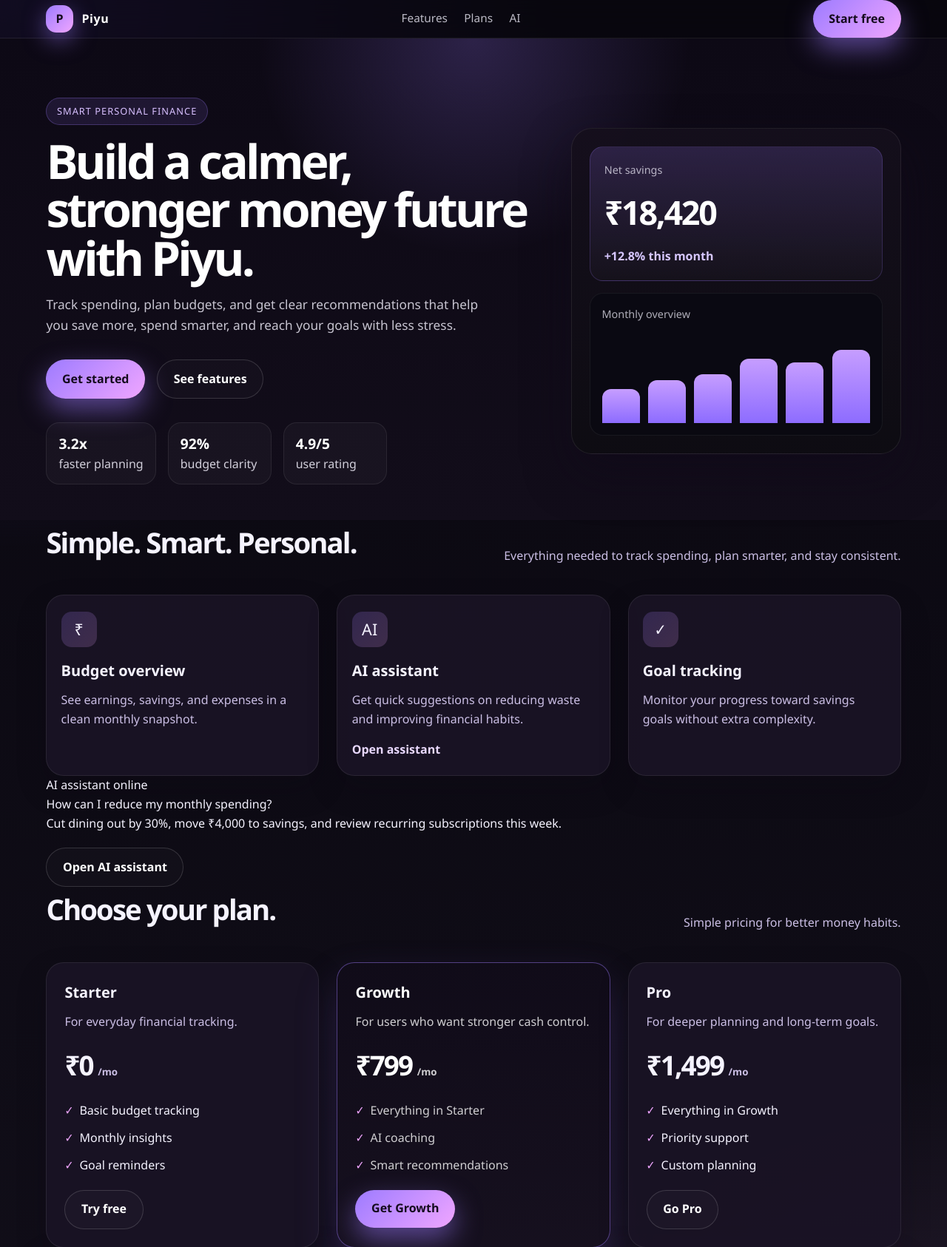
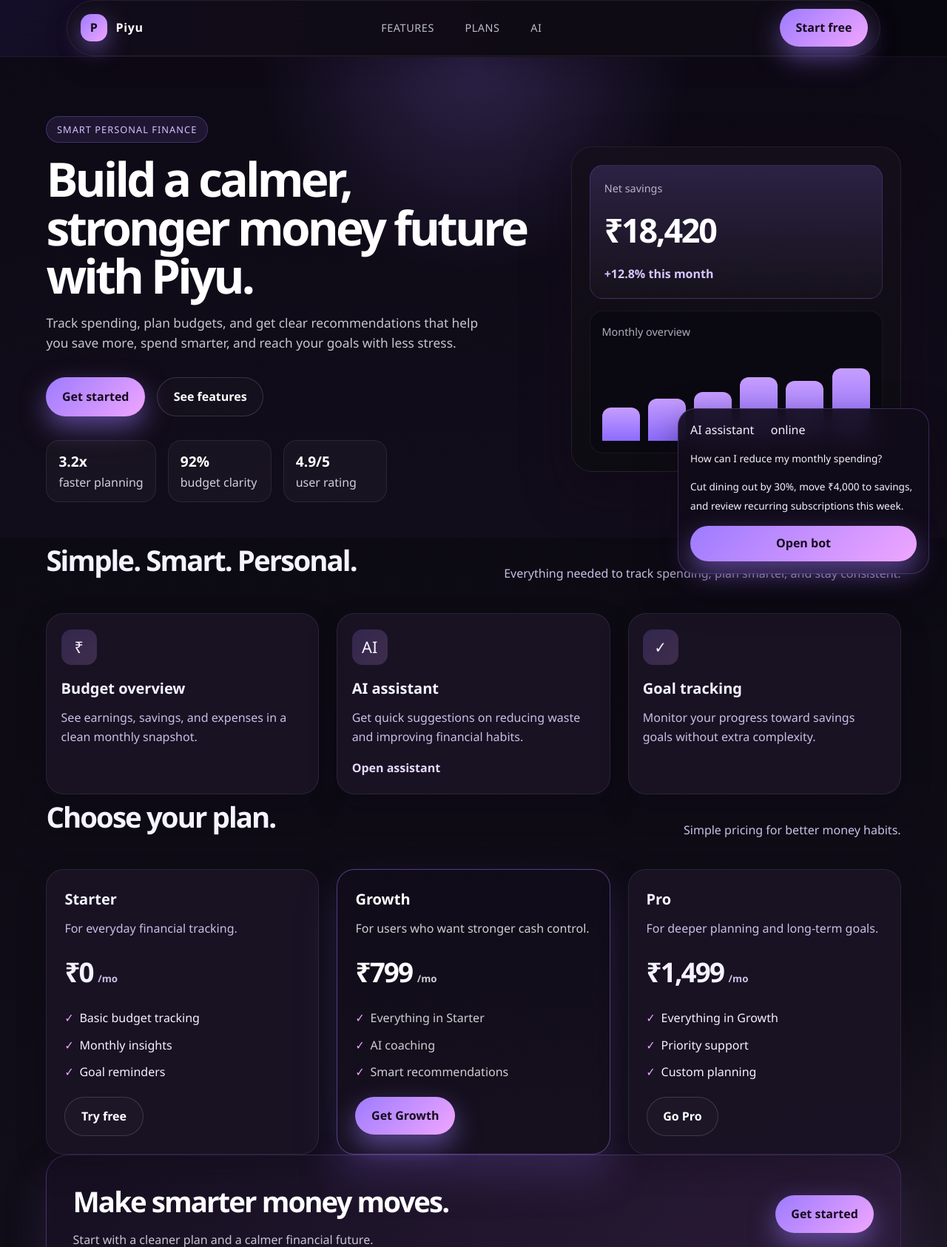
Before and after one commit to MayuriRamteke24/Finance-Advisor-Bot, a Flask app: page / in a window 1280 px wide. Shown: the top 1686 px of the page at 74% size. Run offline with Flask 3, Linux system fonts and the light colour scheme.

Commit message:
Enhance AI assistant widget design and functionality; update navigation layout for improved user experience

```diff
--- a/static/style.css
+++ b/static/style.css
@@ -46,10 +46,10 @@ img {
 .site-header {
     position: sticky;
     top: 0;
-    z-index: 20;
-    background: rgba(9, 7, 15, 0.72);
-    backdrop-filter: blur(14px);
-    border-bottom: 1px solid var(--line);
+    z-index: 30;
+    background: rgba(9, 7, 15, 0.6);
+    backdrop-filter: blur(16px);
+    border-bottom: 1px solid rgba(255,255,255,0.05);
 }
 
 .navbar {
@@ -58,8 +58,20 @@ img {
     padding: 1rem 1.5rem;
     display: flex;
     align-items: center;
+    justify-content: center;
+}
+
+.nav-shell {
+    width: min(1100px, 100%);
+    display: flex;
+    align-items: center;
     justify-content: space-between;
     gap: 1rem;
+    background: rgba(18, 15, 24, 0.78);
+    border: 1px solid rgba(255,255,255,0.08);
+    border-radius: 999px;
+    padding: 0.7rem 1rem 0.7rem 1.1rem;
+    box-shadow: 0 12px 30px rgba(15, 11, 21, 0.3);
 }
 
 .brand {
@@ -86,13 +98,22 @@ img {
 .nav-links {
     display: flex;
     align-items: center;
-    gap: 1.4rem;
+    gap: 1.2rem;
     color: rgba(245, 243, 255, 0.76);
-    font-size: 0.96rem;
+    font-size: 0.9rem;
+    letter-spacing: 0.04em;
+    text-transform: uppercase;
+}
+
+.nav-links a {
+    padding: 0.45rem 0.7rem;
+    border-radius: 999px;
+    transition: background 0.2s ease, color 0.2s ease;
 }
 
 .nav-links a:hover {
     color: #fff;
+    background: rgba(255,255,255,0.04);
 }
 
 .nav-cta,
@@ -541,8 +562,41 @@ section {
     font-weight: 700;
 }
 
-.assistant-demo-cta {
-    margin-top: 1.25rem;
+.ai-widget {
+    position: fixed;
+    right: 24px;
+    bottom: 24px;
+    z-index: 20;
+    width: min(340px, calc(100vw - 24px));
+    background: rgba(17, 12, 26, 0.9);
+    border: 1px solid rgba(157, 123, 255, 0.28);
+    border-radius: 24px;
+    padding: 1rem;
+    box-shadow: 0 22px 50px rgba(13, 8, 19, 0.5);
+    backdrop-filter: blur(16px);
+}
+
+.ai-widget-header {
+    display: flex;
+    align-items: center;
+    gap: 0.7rem;
+    margin-bottom: 0.8rem;
+}
+
+.ai-widget-body {
+    display: grid;
+    gap: 0.8rem;
+}
+
+.ai-widget .message span {
+    max-width: 92%;
+    font-size: 0.85rem;
+}
+
+.small-btn {
+    width: 100%;
+    margin-top: 0.9rem;
+    padding: 0.7rem 1rem;
 }
 
 .assistant-page {
--- a/templates/home.html
+++ b/templates/home.html
@@ -5,6 +5,7 @@
 {% block content %}
 <header class="site-header">
   <div class="navbar container">
+    <div class="nav-shell">
       <a href="#top" class="brand" aria-label="Piyu Finance Advisor Bot home">
         <span class="brand-mark">P</span>
         <span>Piyu</span>
@@ -17,6 +18,7 @@
       </nav>
 
       <a class="nav-cta primary-btn" href="#plans">Start free</a>
+    </div>
   </div>
 </header>
 
@@ -93,29 +95,6 @@
     </div>
   </section>
 
-  <section class="container ai-demo-wrap">
-    <div class="ai-demo">
-      <div class="ai-header">
-        <span class="ai-badge">AI assistant</span>
-        <span class="status-dot"></span>
-        <span class="status-text">online</span>
-      </div>
-
-      <div class="chat-box">
-        <div class="message user">
-          <span>How can I reduce my monthly spending?</span>
-        </div>
-        <div class="message bot">
-          <span>Cut dining out by 30%, move ₹4,000 to savings, and review recurring subscriptions this week.</span>
-        </div>
-      </div>
-
-      <div class="assistant-demo-cta">
-        <a class="secondary-btn" href="{{ url_for('assistant') }}">Open AI assistant</a>
-      </div>
-    </div>
-  </section>
-
   <section id="plans" class="container">
     <div class="section-heading">
       <h2>Choose your plan.</h2>
@@ -172,6 +151,25 @@
   </section>
 </main>
 
+<aside class="ai-widget" aria-label="Piyu AI assistant widget">
+  <div class="ai-widget-header">
+    <span class="ai-badge">AI assistant</span>
+    <span class="status-dot"></span>
+    <span class="status-text">online</span>
+  </div>
+
+  <div class="ai-widget-body">
+    <div class="message user">
+      <span>How can I reduce my monthly spending?</span>
+    </div>
+    <div class="message bot">
+      <span>Cut dining out by 30%, move ₹4,000 to savings, and review recurring subscriptions this week.</span>
+    </div>
+  </div>
+
+  <a class="primary-btn small-btn" href="{{ url_for('assistant') }}">Open bot</a>
+</aside>
+
 <footer class="footer">
   <div class="footer-inner footer-grid">
     <div class="footer-brand">
```
Lines whose indentation alone changed are shown as unchanged.
